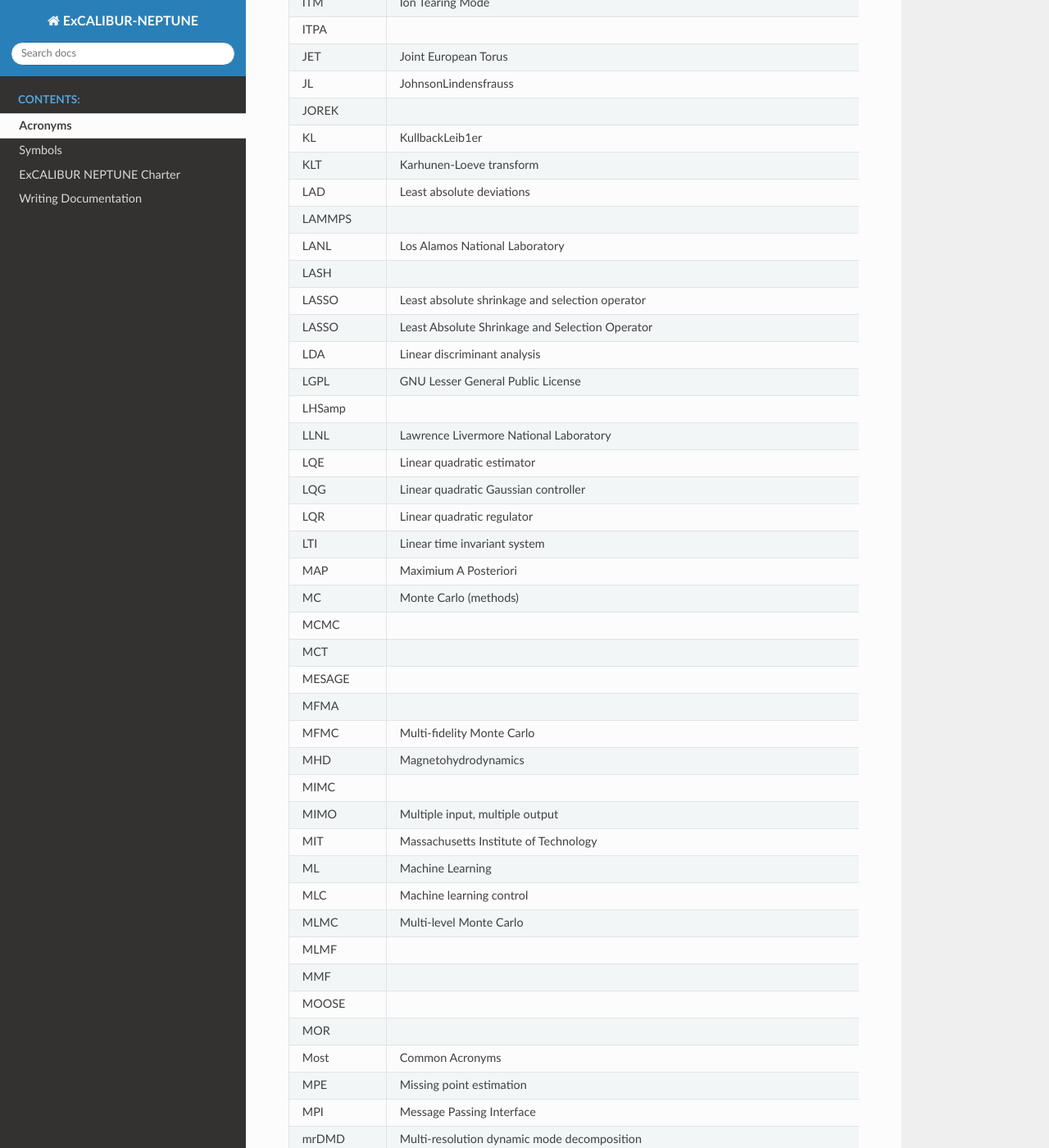
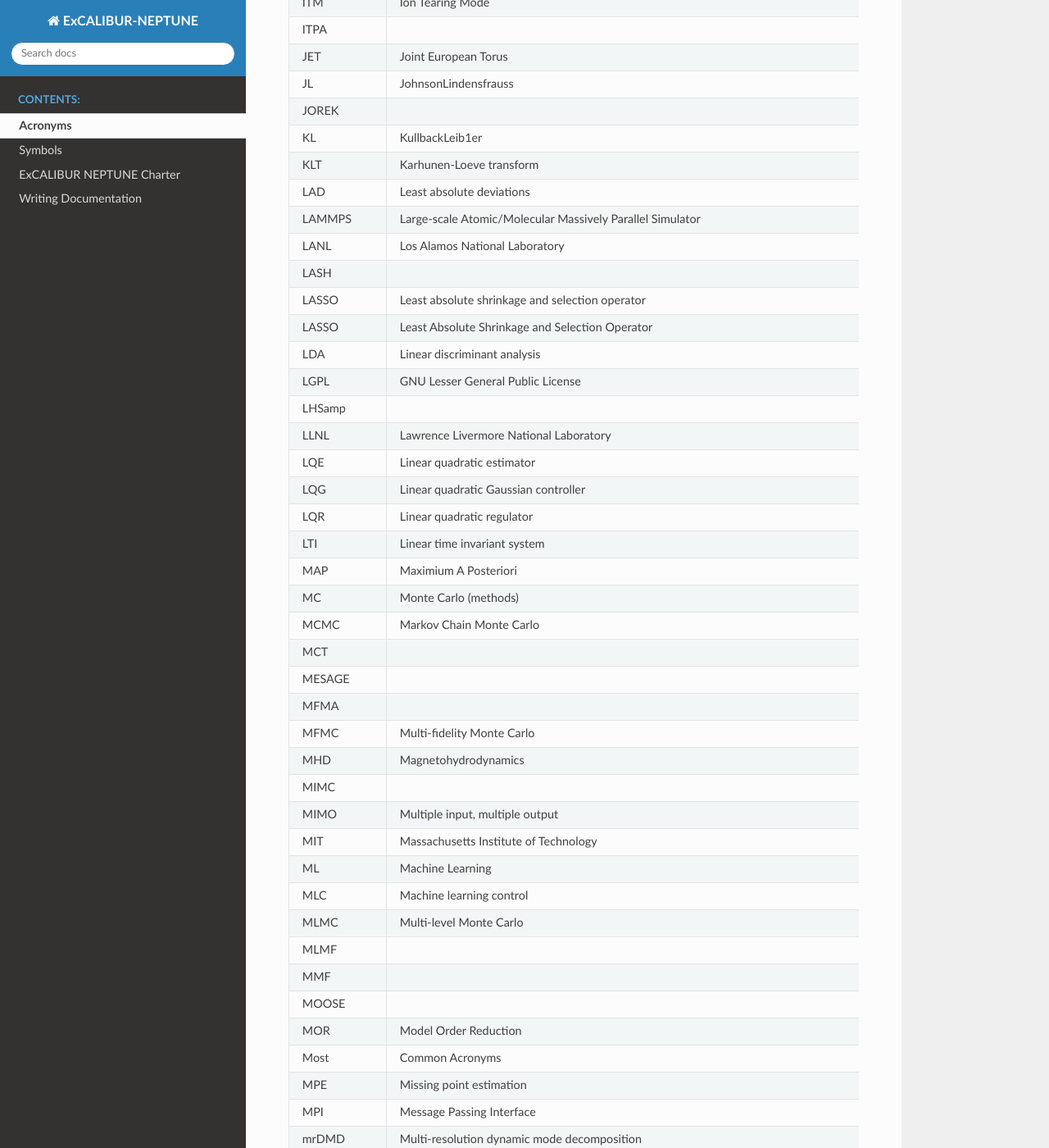
Before and after one commit to ExCALIBUR-NEPTUNE/Neptune, a Sphinx documentation site: the page built from docs/acronyms.rst, in a window 1280 px wide and 1400 px high, scrolled down 3770 px. Shown: the whole window at 82% size. Built offline with Sphinx 7.4.7 and the Read the Docs theme 2.0.0, drawn with Linux system fonts in a browser that asks for light colours; some of the changed text lies outside the part shown.

Commit message:
Update acronyms.rst

```diff
--- a/docs/acronyms.rst
+++ b/docs/acronyms.rst
@@ -240,7 +240,7 @@ Acronyms
 +-------------+-------------------------------------------------------------------+
 | LAD         | Least absolute deviations                                         |
 +-------------+-------------------------------------------------------------------+
-| LAMMPS      |                                                                   |
+| LAMMPS      | Large-scale Atomic/Molecular Massively Parallel Simulator         |
 +-------------+-------------------------------------------------------------------+
 | LANL        | Los Alamos National Laboratory                                    |
 +-------------+-------------------------------------------------------------------+
@@ -270,7 +270,7 @@ Acronyms
 +-------------+-------------------------------------------------------------------+
 | MC          | Monte Carlo (methods)                                             |
 +-------------+-------------------------------------------------------------------+
-| MCMC        |                                                                   |
+| MCMC        | Markov Chain Monte Carlo                                          |
 +-------------+-------------------------------------------------------------------+
 | MCT         |                                                                   |
 +-------------+-------------------------------------------------------------------+
@@ -300,7 +300,7 @@ Acronyms
 +-------------+-------------------------------------------------------------------+
 | MOOSE       |                                                                   |
 +-------------+-------------------------------------------------------------------+
-| MOR         |                                                                   |
+| MOR         | Model Order Reduction                                             |
 +-------------+-------------------------------------------------------------------+
 | Most        | Common Acronyms                                                   |
 +-------------+-------------------------------------------------------------------+
```
Also changed, not shown: other parts of docs/acronyms.rst (+2 -2 lines).
